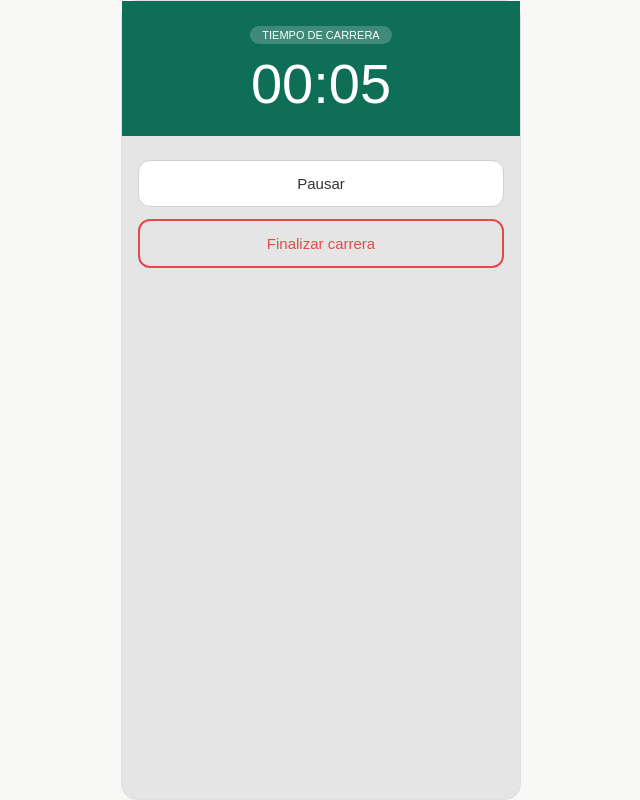
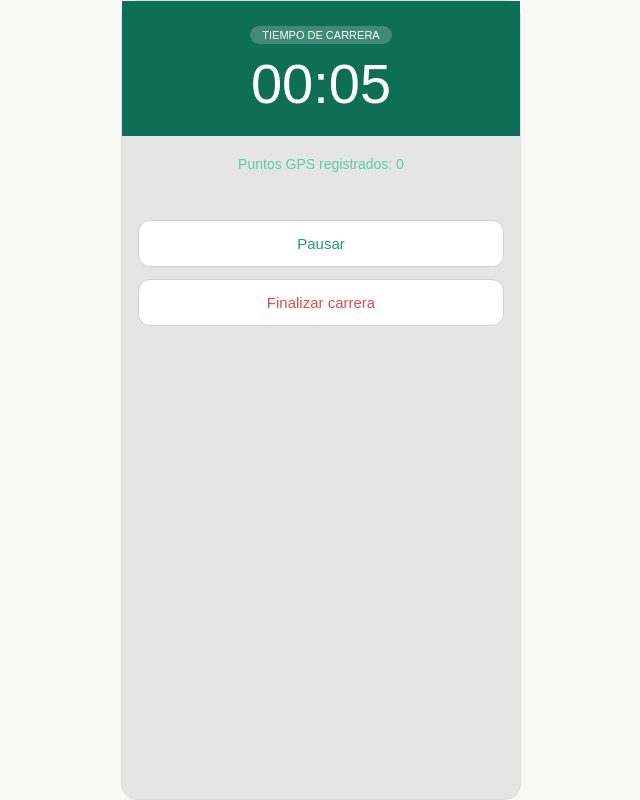
Before and after one commit to Sergiofer1994/Zancada, a React (Vite) app: page /run in a window 1280 px wide. Shown: the whole page, without its empty margins (319-959 px from the left). Built offline with nearby package versions, Linux system fonts and the light colour scheme; no server answers.

Commit message:
style: unify run screen buttons design

```diff
--- a/src/pages/Run/Run.css
+++ b/src/pages/Run/Run.css
@@ -41,7 +41,7 @@
   width: 100%;
   padding: 14px;
   background: #ffffff;
-  color: #333;
+  color: #1D9E75;
   border: 1px solid #d0d0d0;
   border-radius: 12px;
   font-size: 15px;
@@ -53,9 +53,9 @@
 .run-page .stop-button {
   width: 100%;
   padding: 14px;
-  background: transparent;
+  background: #ffffff;
   color: #E24B4A;
-  border: 2px solid #E24B4A;
+  border: 1px solid #d0d0d0;
   border-radius: 12px;
   font-size: 15px;
   font-weight: 500;
@@ -68,3 +68,17 @@
   outline: 3px solid #5DCAA5;
   outline-offset: 2px;
 }
+.run-page .gps-info {
+  text-align: center;
+  margin-top: 20px;
+}
+
+.run-page .gps-points {
+  color: #5DCAA5;
+  font-size: 14px;
+}
+
+.run-page .gps-error {
+  color: #E24B4A;
+  font-size: 14px;
+}
--- a/src/pages/Run/Run.jsx
+++ b/src/pages/Run/Run.jsx
@@ -5,6 +5,8 @@ import './Run.css'
 function Run() {
   const [seconds, setSeconds] = useState(0)
   const [isRunning, setIsRunning] = useState(true)
+  const [positions, setPositions] = useState([])
+  const [gpsError, setGpsError] = useState('')
   const navigate = useNavigate()
 
   useEffect(() => {
@@ -19,6 +21,33 @@ function Run() {
     return () => clearInterval(interval)
   }, [isRunning])
 
+  useEffect(() => {
+    if (!navigator.geolocation) {
+      setGpsError('Tu navegador no soporta geolocalización')
+      return
+    }
+
+    const watchId = navigator.geolocation.watchPosition(
+      (position) => {
+        const newPoint = {
+          latitude: position.coords.latitude,
+          longitude: position.coords.longitude,
+        }
+        setPositions((prev) => [...prev, newPoint])
+        setGpsError('')
+      },
+      () => {
+        setGpsError('No se pudo acceder a tu ubicación')
+      },
+      {
+        enableHighAccuracy: true,
+        maximumAge: 0,
+      }
+    )
+
+    return () => navigator.geolocation.clearWatch(watchId)
+  }, [])
+
   const formatTime = (totalSeconds) => {
     const minutes = Math.floor(totalSeconds / 60)
     const remainingSeconds = totalSeconds % 60
@@ -31,11 +60,21 @@ function Run() {
     <main className="run-page" role="main" aria-label="Carrera en curso">
 
       <header className="run-header">
-        <span className="live-badge">TIEMPO DE CARRERA </span>
+        <span className="live-badge">TIEMPO DE CARRERA</span>
         <div className="time-display" aria-label="Tiempo transcurrido">
           {formatTime(seconds)}
         </div>
       </header>
+
+      <section className="gps-info" aria-label="Información de GPS">
+        {gpsError ? (
+          <p className="gps-error" role="alert">{gpsError}</p>
+        ) : (
+          <p className="gps-points">
+            Puntos GPS registrados: {positions.length}
+          </p>
+        )}
+      </section>
 
       <button
         type="button"
@@ -43,7 +82,7 @@ function Run() {
         onClick={() => setIsRunning(!isRunning)}
         aria-label={isRunning ? 'Pausar carrera' : 'Reanudar carrera'}
       >
-        {isRunning ? 'Pausar' : 'Reanudar'}
+        {isRunning ? 'Pausar' : 'Reanudar carrera'}
       </button>
 
       <button
```
